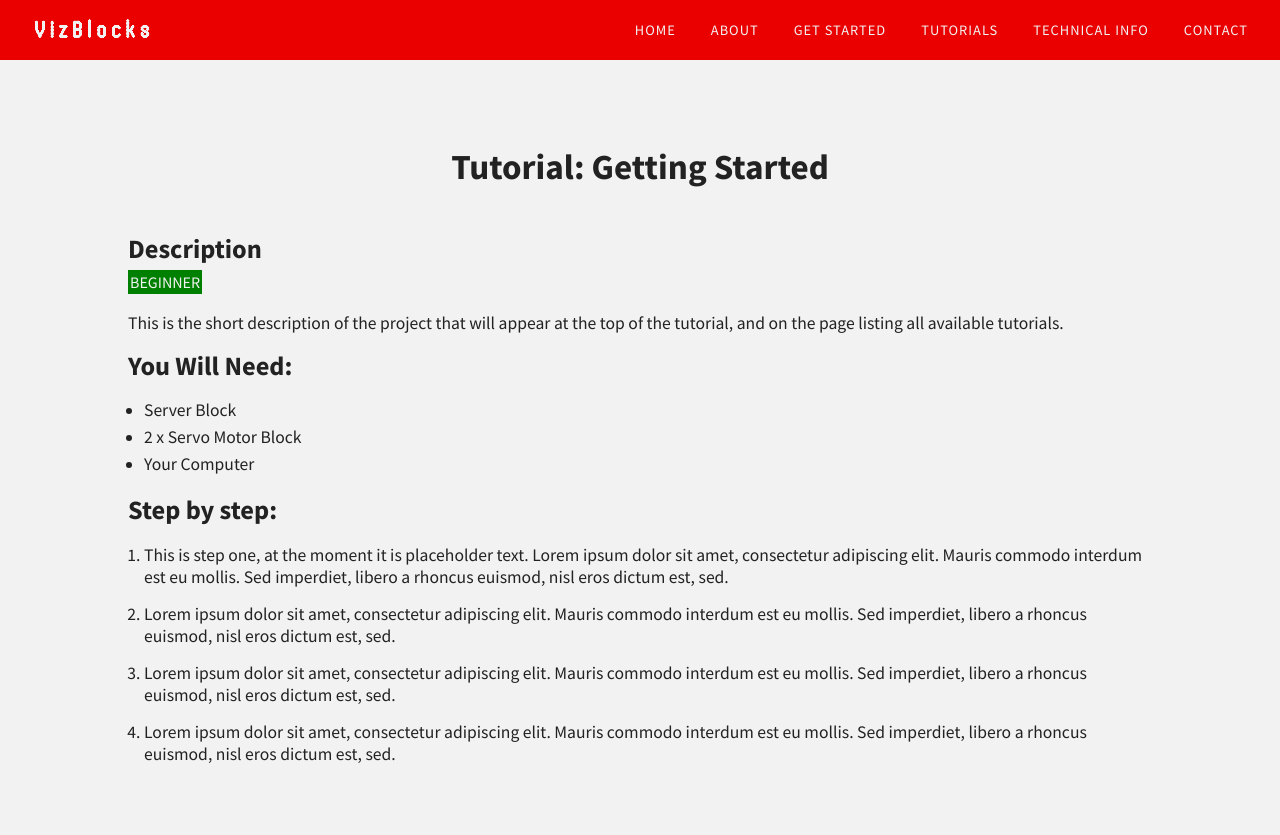
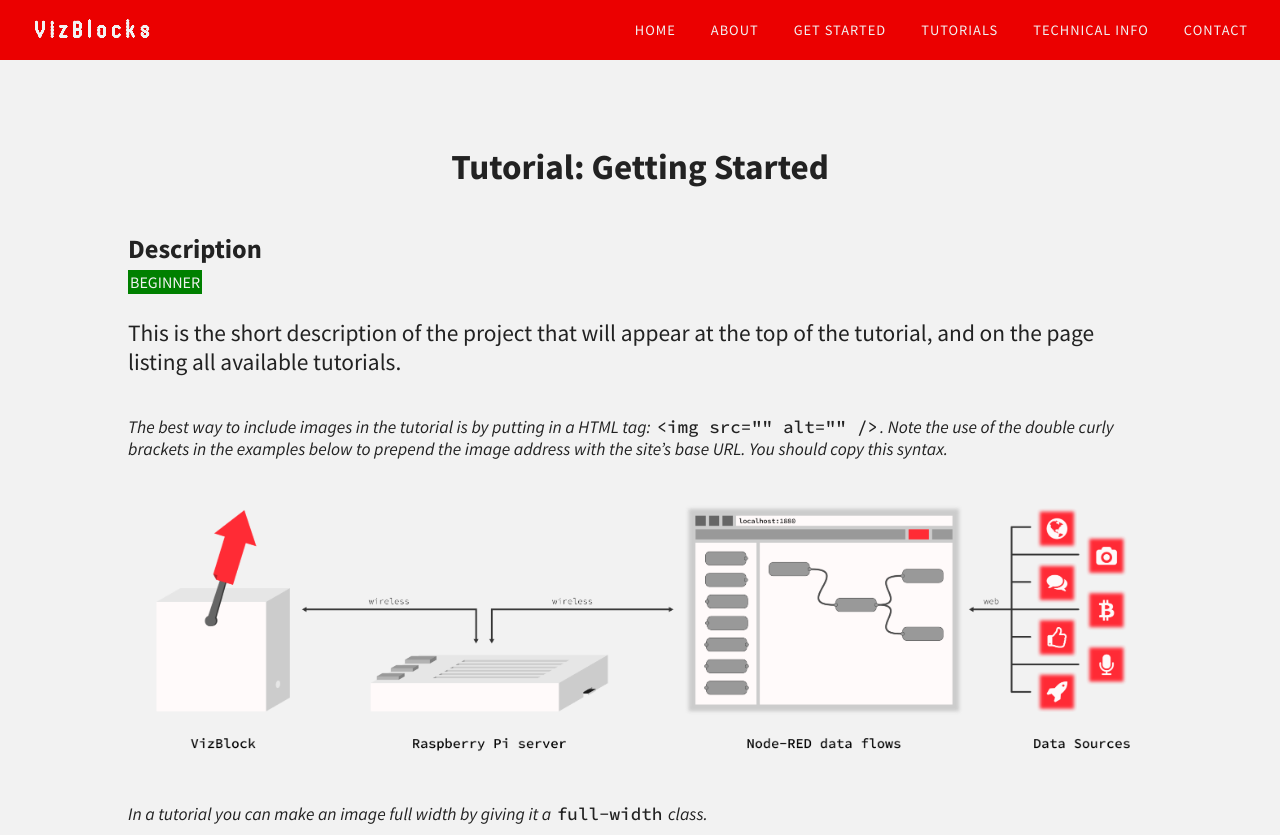
Before and after one commit to Edinburgh-College-of-Art/vizblocks-website, a Jekyll site: the page built from _tutorials/0_getting_started.md, in a window 1280 px wide and 1400 px high. Shown: the top 835 px of the window. Built offline with Jekyll 4.4.1, drawn with Linux system fonts in a browser that asks for light colours; nearby versions of some CDN libraries; some of the changed text lies outside the part shown; grey boxes are pictures that could not be loaded.

Commit message:
Read me and some tutorial tips

```diff
--- a/_layouts/tutorial.html
+++ b/_layouts/tutorial.html
@@ -7,7 +7,7 @@ layout: default
       <h1 id="no-banner">Tutorial: {{ page.name }}</h1>
       <h2>Description</h2>
       <div class="difficulty {{ page.difficulty | downcase }}">{{ page.difficulty }}</div>
-      <p>{{ page.description }}</p>
+      <p class="description">{{ page.description }}</p>
       {{ content }}
     </div>
   </div>
--- a/_sass/tutorial.scss
+++ b/_sass/tutorial.scss
@@ -18,9 +18,21 @@
         margin-bottom: 15px;
       }
     }
+    .description {
+      font-size: 1.33em;
+      margin-bottom: 40px;
+    }
+    .full-width {
+      width: 100%;
+      height: auto;
+      img {
+        width: 100%;
+      }
+    }
     img {
-      max-width: 400px;
-      max-height: 400px;
+      display: block;
+      height: 500px;
+      margin: 30px auto;
     }
   }
 }
--- a/_tutorials/0_getting_started.md
+++ b/_tutorials/0_getting_started.md
@@ -5,6 +5,14 @@ description: This is the short description of the project that will appear at th
 image: https://media.tarkett-image.com/large/TH_24567081_24594081_24596081_24601081_24563081_24565081_24588081_001.jpg
 image_alt:
 ---
+*The best way to include images in the tutorial is by putting in a HTML tag:* `<img src="" alt="" />`*. Note the use of the double curly brackets in the examples below to prepend the image address with the site's base URL. You should copy this syntax.*
+
+<img class="full-width" src="{{ "/assets/images/overview_horizontal.png" | prepend: site.baseurl }}" alt="Horizontal illustration of how the VizBlock connects to data sources through the Node-RED platform." />
+*In a tutorial you can make an image full width by giving it a* `full-width` *class.*
+
+<img src="{{ "/assets/images/wiggle.gif" | prepend: site.baseurl }}" alt="Servo block wiggling a star attachment back and forth." />
+*And with no class it will default to 500px height and centered like this.*
+
 ## You Will Need:
 - Server Block
 - 2 x Servo Motor Block
```
Also changed, not shown: README.md, assets/images/overview_horizontal.png, assets/images/overview_vertical.png, 8 other files.
